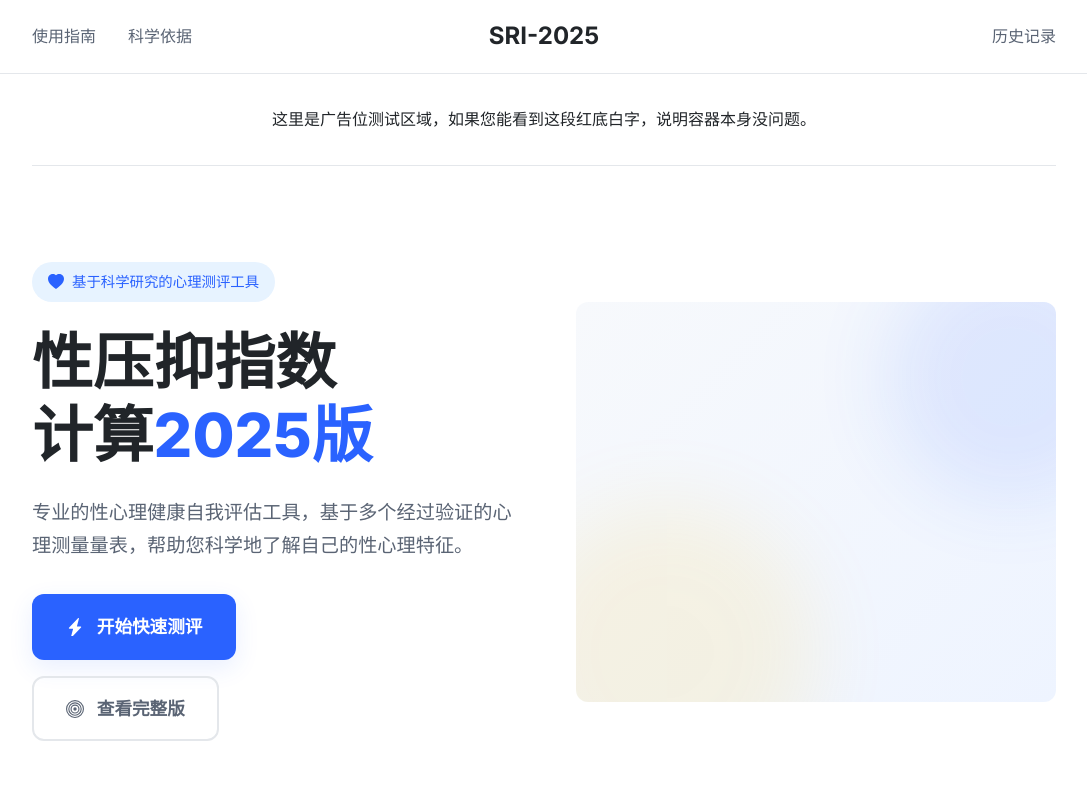
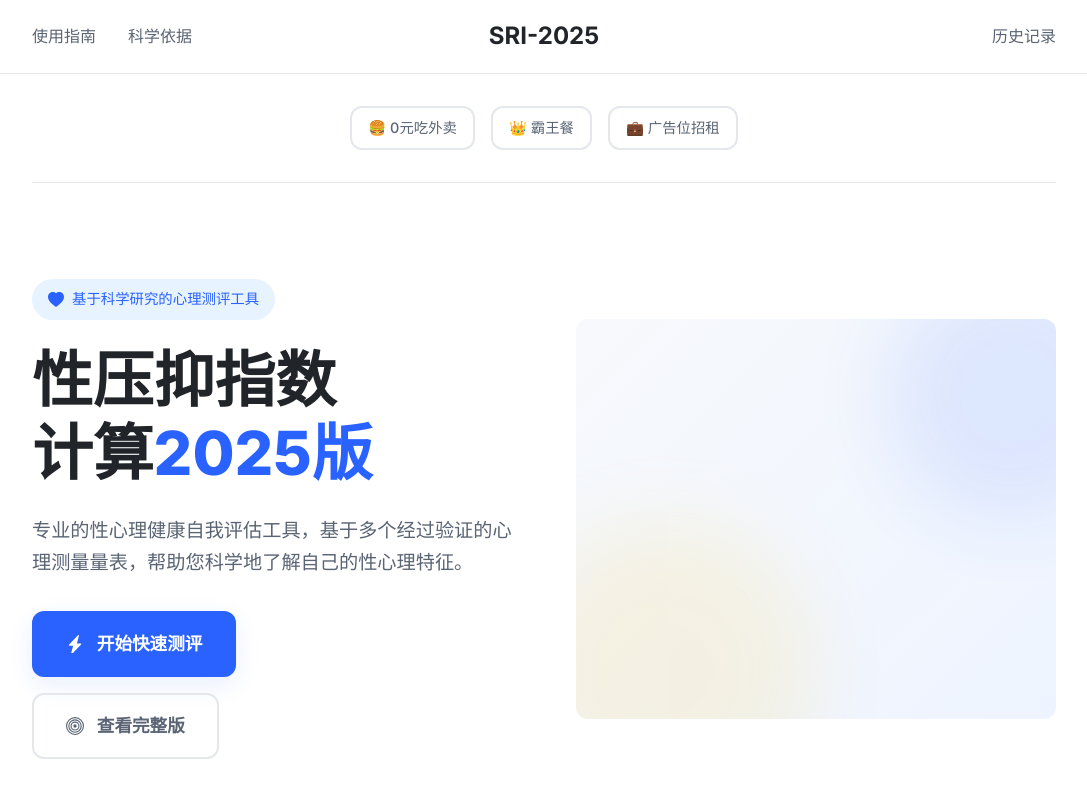
Before and after one commit to curry202504/curry202504.github.io, a plain HTML site: page index.html in a window 1280 px wide. Shown: the top 800 px of the page, without its empty margins (96-1183 px from the left). Drawn offline with Linux system fonts and the light colour scheme.

Commit message:
fianl fix restore corrrct index and css files

```diff
--- a/assets/css/style.css
+++ b/assets/css/style.css
@@ -419,7 +419,7 @@ header a.active {
 
 /* === 广告位 === */
 #ads {
-    padding: 2rem 0; /* 在移动端减少一些垂直间距 */
+    padding: 2rem 0;
     border-bottom: 1px solid var(--border-color);
     display: flex;
     justify-content: center;
@@ -431,7 +431,7 @@ header a.active {
     border-color: #ffc107;
     color: #fd7e14;
     font-weight: 500;
-    padding: 0.5rem 1rem; /* 缩小按钮尺寸 */
+    padding: 0.5rem 1rem;
     font-size: 0.9rem;
 }
 
--- a/index.html
+++ b/index.html
@@ -34,9 +34,9 @@
     </header>
 
     <main>
-        <!-- 【诊断测试】广告位移动到了这里，并加入了测试文字 -->
+        <!-- 广告位 -->
         <section id="ads" class="container">
-            这里是广告位测试区域，如果您能看到这段红底白字，说明容器本身没问题。
+            <!-- JS动态填充区域 -->
         </section>
 
         <!-- 核心介绍区 -->
@@ -129,7 +129,7 @@
     </footer>
 
     <script src="assets/js/config.js"></script>
-    <script src="assets.js""></script>
+    <script src="assets/js/main.js"></script>
 
 </body>
 </html>
```
